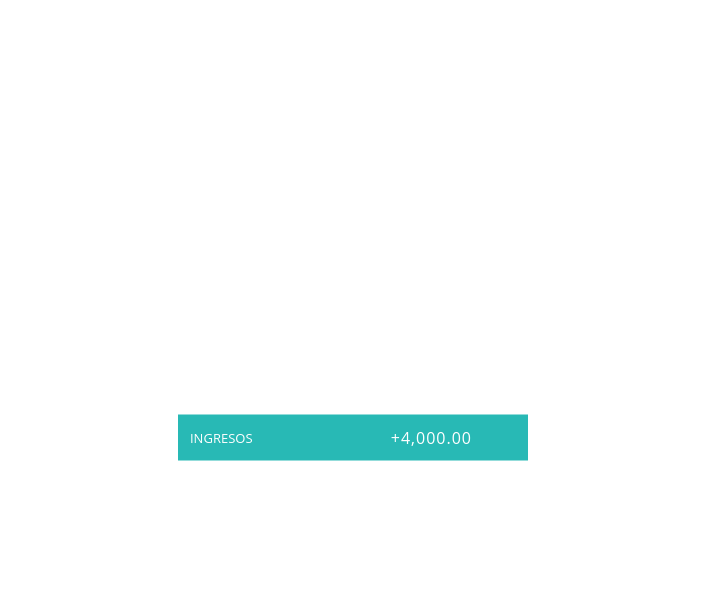
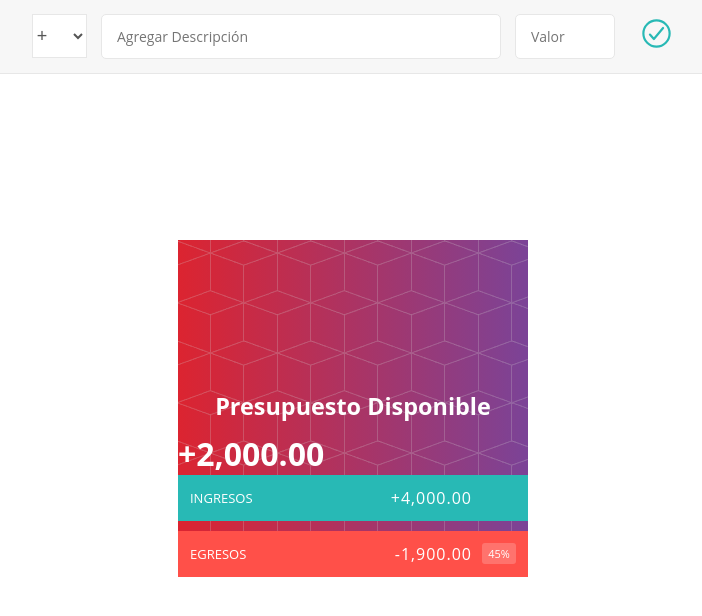
Before and after one commit to JonathanNao007/Proyect_ProgramacionConJava1, a plain HTML site: page presupuesto/index.html in a window 1280 px wide. Shown: the whole page, without its empty margins (287-989 px from the left). Drawn offline with nearby package versions, Linux system fonts and the light colour scheme.

Commit message:
JON --Avance maquetado

```diff
--- a/presupuesto/index.html
+++ b/presupuesto/index.html
@@ -8,7 +8,7 @@
 
 </head>
 <body>
-    <div class="presupuesto">
+    <div class="presupuesto cabecero">
         <div class="presupuesto_titulo">
             <h3>Presupuesto Disponible</h1>
         </div>
@@ -24,16 +24,44 @@
                     <p>+4,000.00</p>
                 </div>
                 <div class="presupuesto_ingreso--porcentaje">
-
+                    <p> </p>
                 </div>
             </div>
-
+        </div>
+        <div class="presupuesto_egreso limpiarEstilos">
+            <div class="presupuesto_egreso--texto">
+                <p>Egresos</p>
+            </div>
+            <div class="derecha limpiarEstilos">
+                <div class="presupuesto_egreso--valor">
+                    <p>-1,900.00</p>
+                </div>
+                <div class="presupuesto_egreso--porcentaje">
+                    <p>45%</p>
+                </div>
+            </div>
         </div>
     </div>
+    <form id="forma" action="">
+        <div class="agregar">
+            <div class="agregar_contenedor">
+                <select class="agregar_tipo" name="" id="tipo">
+                    <option value="ingreso" selected> + </option>
+                    <option value="egreso"> - </option>
+                </select>
+                <input type="text" id="descripcion" class="agregar_descripcion" placeholder="Agregar Descripción">
+                <input type="number" id="valor" class="agregar_valor" placeholder="Valor" step="any">
+                <button type="button" id="agregar" class="agregar_btn"><ion-icon name="checkmark-circle-outline"></ion-icon></button>
+            </div>
+        </div>
+    </form>
     <!-- Scripts -->
-    <script src="js/app.js" defer></script>
-    <script src="js/Dato.js" defer></script>
-    <script src="js/Egreso.js" defer></script>
-    <script src="js/Ingreso.js" defer></script>
+    <script src="js/app.js"></script>
+    <script src="js/Dato.js"></script>
+    <script src="js/Egreso.js"></script>
+    <script src="js/Ingreso.js"></script>
+    <!-- icons -->
+     <script type="module" src="https://unpkg.com/ionicons@7.1.0/dist/ionicons/ionicons.esm.js"></script>
+
 </body>
 </html>
```
